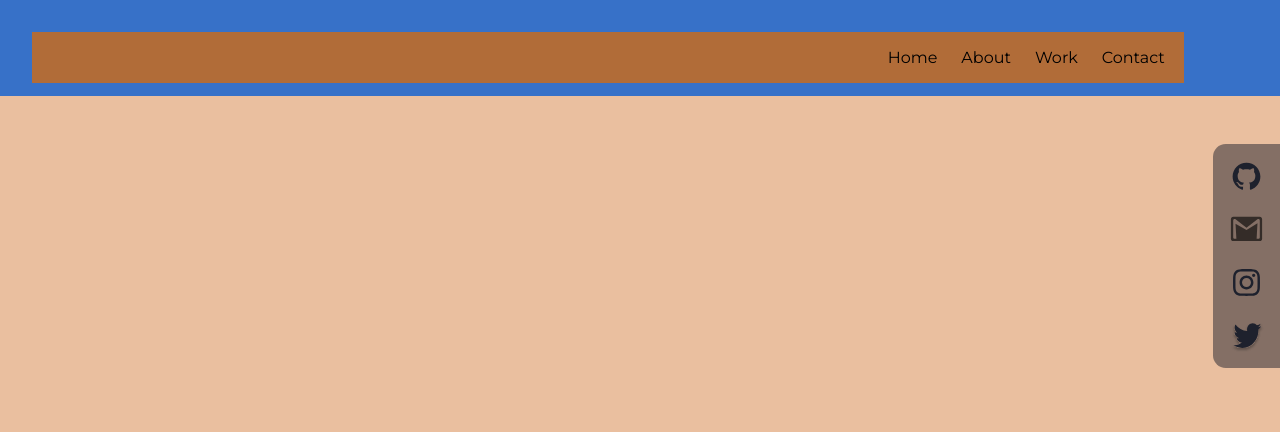
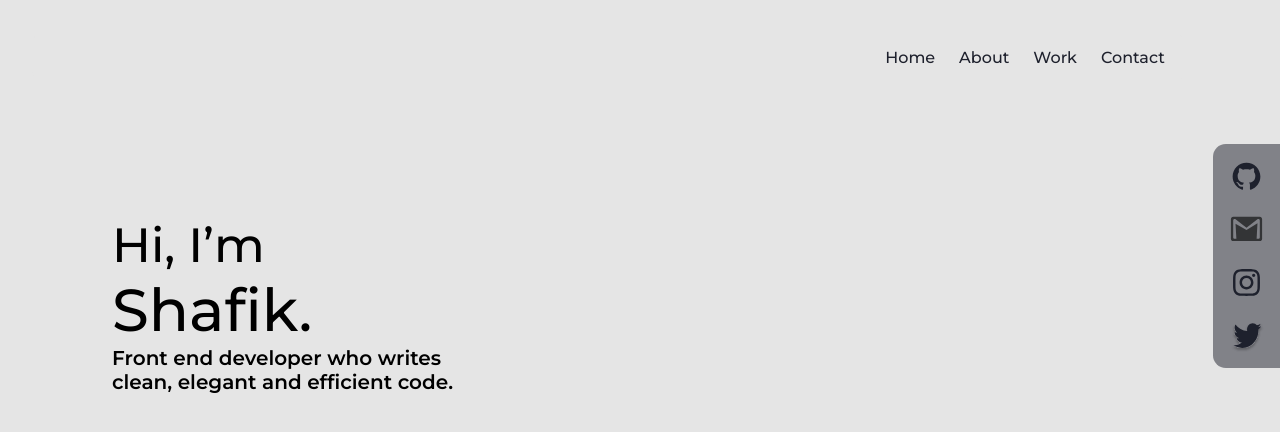
Before and after one commit to shafdev/portfolio_ongoing, a React (Create React App) app: page / in a window 1280 px wide. Shown: the top 432 px of the page. Built offline with nearby package versions, Linux system fonts and the light colour scheme.

Commit message:
cssc_04 06_06_22

```diff
--- a/src/firstpage/body/FirstPage.js
+++ b/src/firstpage/body/FirstPage.js
@@ -17,7 +17,7 @@ function FirstPage(){
 
             <Navbar context={contextResult}/>
             <Burger />
-            {/* <Intro/> */}
+            <Intro/>
             <Socials context ={contextResult}/>
 
         </div>
--- a/src/firstpage/body/firstpage_components/Intro.js
+++ b/src/firstpage/body/firstpage_components/Intro.js
@@ -8,7 +8,8 @@ function Intro(){
         <div className="intros">
             <span className="intro-hii">Hi, I’m</span>
             <br/>
-            <span className="intro-name">Shafik .</span>
+            <span className="intro-name">Shafik.</span>
+            <br/>
 
             <span className="intro-bio">Front end developer who writes
             <br/>clean, elegant and efficient code.</span>
--- a/src/index.css
+++ b/src/index.css
@@ -32,13 +32,14 @@
 }
 .navbar{
   /* display: flex; */
-  width: 100%;
+  /* width: 100%;
   height: 12%;
-  background-color: #3771C8;
+  background-color: #3771C8; */
   /* position:relative; */
 }
 
 .ul-list{
+  z-index: 5;
   position: fixed;
   top:2rem;
   right:6rem;
@@ -49,32 +50,42 @@
   padding: 1rem 1.2rem;
   gap: 1.5rem;
   list-style-type: none;
-  background-color: #b16c38;
-
+  background-color: #E5E5E5;
+  color: #1E212D;
+  border-radius: 0.8rem;
+  font-weight: 500;
 }
 
 .firstpage{
   width: 100%;
-  background-color: #EABF9F;
+  background-color: #E5E5E5;
   height: 100vh;
 }
 .firstpage-intro{
+  z-index: 1;
   position: relative;
   left: 14rem;
   top:1rem;
-  margin-top: auto;
-  margin-bottom: auto;
+  /* margin-top: auto; */
+  /* margin-bottom: auto; */
   /* left: 191px; */
   width: 50%;
   /* height: auto; */
   /* height: 60%; */
-  background-color: #C26868;
+  /* background-color: #C26868; */
+  /* margin: auto; */
 }
 .intros{
+  position: relative;
+  /* margin: auto; */
+  top:25vh;
+  /* bottom: 2%; */
+  right: 7rem;
   /* position: absolute; */
 }
 .intro-hii{
-  position: absolute;
+  z-index: 1;
+  /* position: absolute; */
   font-weight: 500;
   font-size: 3rem;
   top:1.5rem;
@@ -82,13 +93,17 @@
 }
 
 .intro-name{
-  position:absolute;
+  z-index: 1;
+
+  /* position:absolute; */
   font-weight: 500;
   font-size: 3.7rem;
   top: 4.5rem;
 }
 .intro-bio{
-  position:absolute;
+  z-index: 1;
+
+  /* position:absolute; */
   font-weight: 600;
   font-size: 20px;
   top:9rem;
@@ -96,6 +111,7 @@
 
 
 .social-container{
+  z-index: 5;
   /* position:absolute; */
   position: relative;
   display: flex;
@@ -104,6 +120,7 @@
 
 }
 .socials{
+  z-index: 2;
   position: fixed;
   display: flex;
   flex-direction: column;
@@ -141,6 +158,7 @@
   .ul-list{
     top:0rem;
     left:0rem;
+    border-radius: 0;
       position: absolute;
       display: flex;
       flex-direction: column;
@@ -166,6 +184,7 @@
   }
 
   .burger{
+    z-index: 6;
       position: absolute;
       right: 0.9rem;
       top:0.6rem;
@@ -179,12 +198,12 @@
 
   .social-container{
       position:absolute;
-
+      z-index: 5;
 
   }
 
   .socials{
-
+      z-index: 5;
       position: fixed;
       display: flex;
       flex-direction: column;
@@ -201,12 +220,14 @@
       transition-timing-function:cubic-bezier(0.175, 0.885, 0.32, 1.275);
   }
   .social-active{
+    z-index: 5;
       right: -40%;
       transition: 1s;
       transition-timing-function: ease-out;
   }
 
   .socials >img{
+    z-index: 5;
       width: 55%;
       height: auto;
   }
```
